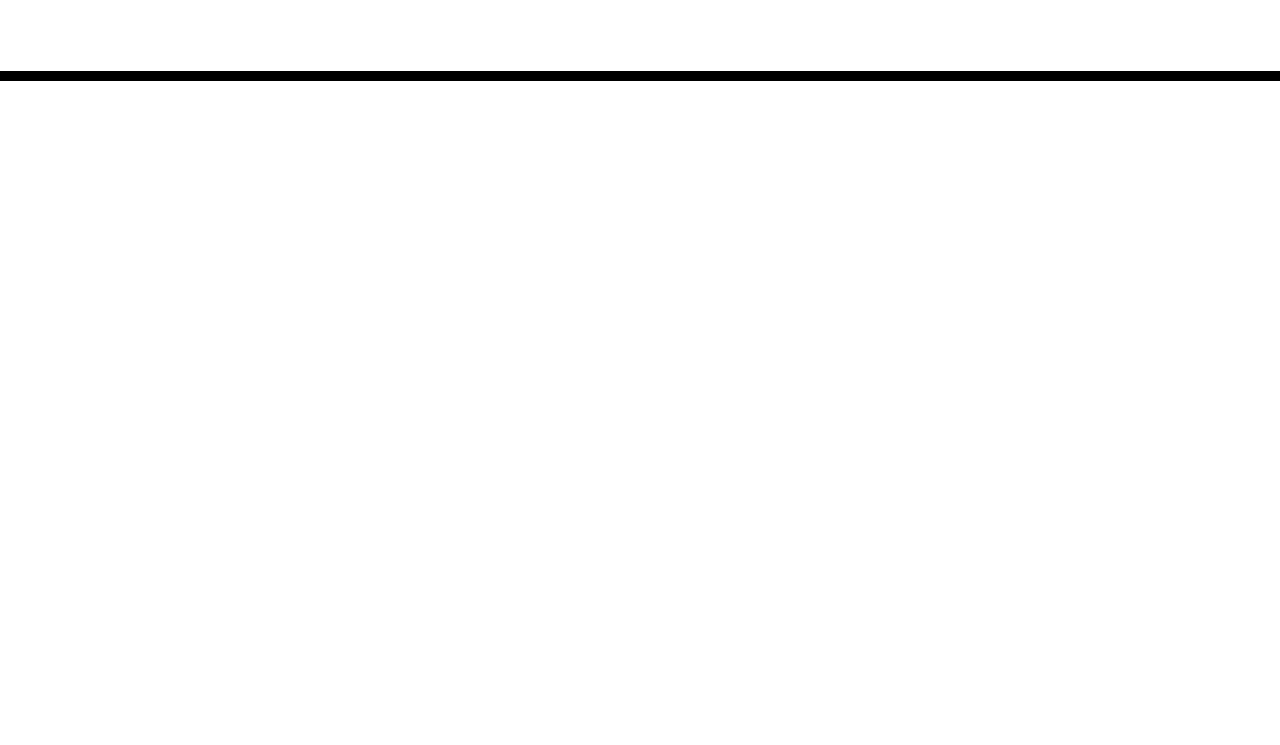
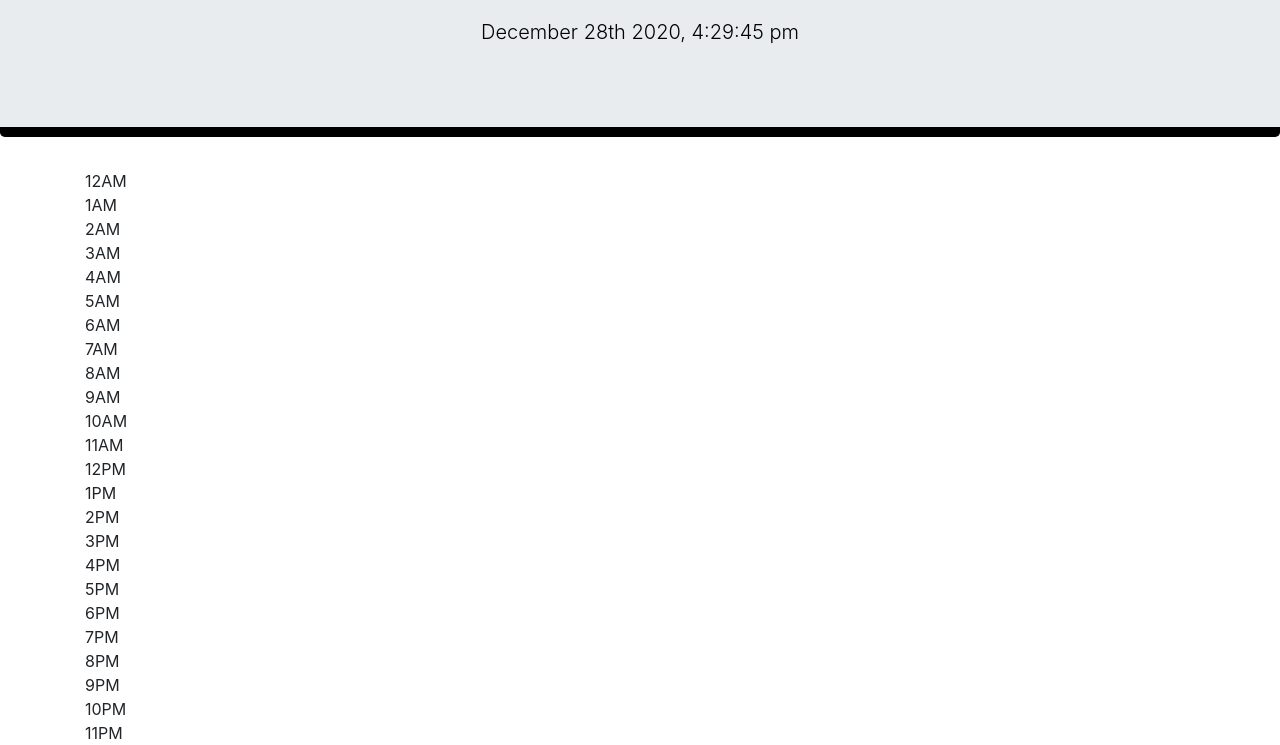
Before and after one commit to JFunck1990/5-Third-Party-APIs-Work-Day-Scheduler, a plain HTML site: page index.html in a window 1280 px wide. Shown: the part 187-932 px from the top of the page. Before the commit the page ends 800 px from the top, so only its background shows below. Drawn offline with nearby package versions, Linux system fonts and the light colour scheme.

Commit message:
added Time and time block divs

```diff
--- a/index.html
+++ b/index.html
@@ -4,6 +4,8 @@
     <meta charset="UTF-8" />
     <meta name="viewport" content="width=device-width, initial-scale=1.0" />
     <meta http-equiv="X-UA-Compatible" content="ie=edge" />
+    <link rel="stylesheet" href="style.css" />
+
     <link
       rel="stylesheet"
       href="https://stackpath.bootstrapcdn.com/bootstrap/4.3.1/css/bootstrap.min.css"
@@ -18,7 +20,7 @@
       href="https://fonts.googleapis.com/css?family=Open+Sans&display=swap"
       rel="stylesheet"
     />
-    <link rel="stylesheet" href="style.css" />
+
     <title>Work Day Scheduler</title>
   </head>
 
@@ -30,9 +32,38 @@
     </header>
     <div class="container">
       <!-- Timeblocks go here -->
+      <div>12AM</div>
+      <div>1AM</div>
+      <div>2AM</div>
+      <div>3AM</div>
+      <div>4AM</div>
+      <div>5AM</div>
+      <div>6AM</div>
+      <div>7AM</div>
+      <div>8AM</div>
+      <div>9AM</div>
+      <div>10AM</div>
+      <div>11AM</div>
+      <div>12PM</div>
+      <div>1PM</div>
+      <div>2PM</div>
+      <div>3PM</div>
+      <div>4PM</div>
+      <div>5PM</div>
+      <div>6PM</div>
+      <div>7PM</div>
+      <div>8PM</div>
+      <div>9PM</div>
+      <div>10PM</div>
+      <div>11PM</div>
+
+
+
+
     </div>
 
     <script src="https://cdnjs.cloudflare.com/ajax/libs/jquery/3.2.1/jquery.min.js"></script>
     <script src="https://cdnjs.cloudflare.com/ajax/libs/moment.js/2.24.0/moment.min.js"></script>
+    <script src="script.js"></script>
   </body>
 </html>
--- /dev/null
+++ b/script.js
@@ -0,0 +1,18 @@
+//IVEN I am using a daily planner to create a schedule
+//WHEN I open the planner
+//THEN the current day is displayed at the top of the calendar
+//WHEN I scroll down
+//THEN I am presented with time blocks for standard business hours
+//WHEN I view the time blocks for that day
+//THEN each time block is color-coded to indicate whether it is in the past, present, or future
+//WHEN I click into a time block
+//THEN I can enter an event
+//WHEN I click the save button for that time block
+//THEN the text for that event is saved in local storage
+//WHEN I refresh the page
+//THEN the saved events persist
+
+// current date displayed at top
+$("#currentDay").text(moment().format('MMMM Do YYYY, h:mm:ss a'));
+
+//time blocks for standard business hours
--- a/style.css
+++ b/style.css
@@ -69,3 +69,8 @@ textarea{
   font-size: 20px;
   transition: all .3s ease-in-out;
 }
+
+#twelve {
+background-color: green;
+
+}
```
Also changed, not shown: 1 other file.
